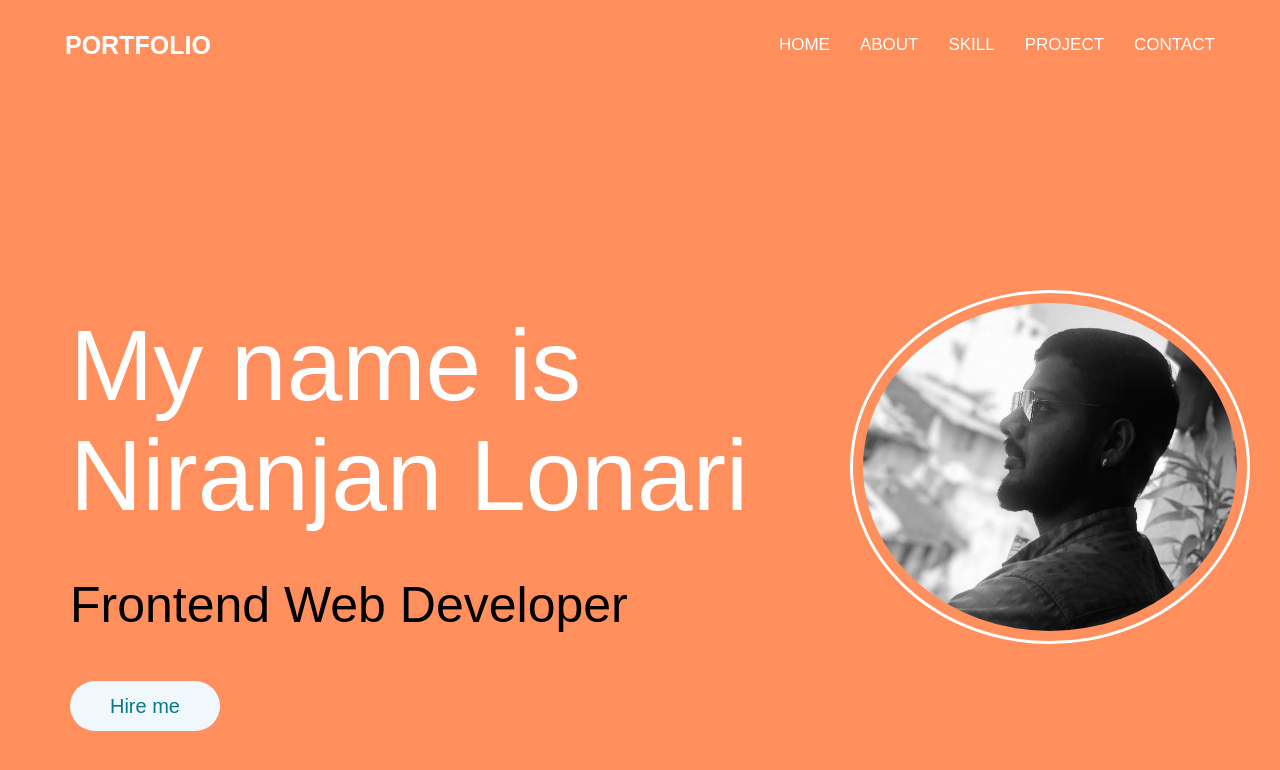
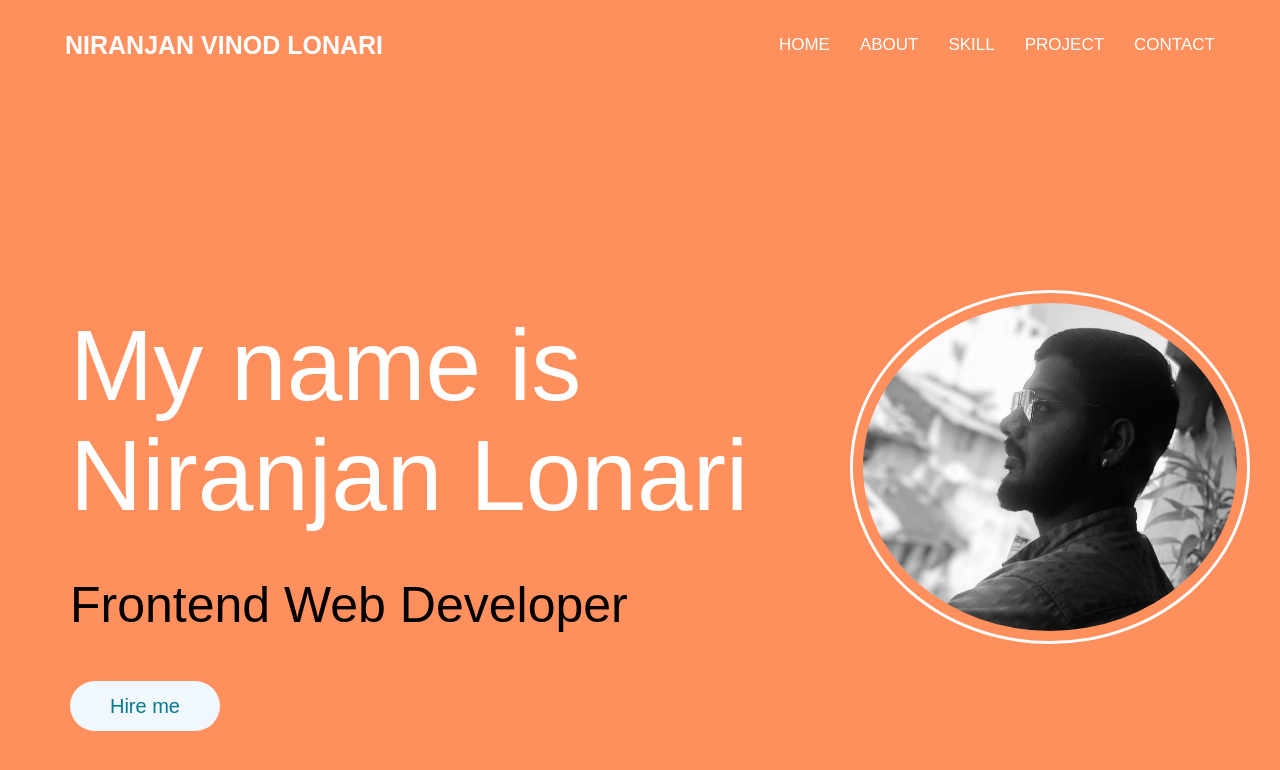
Before and after one commit to niranjanlonari1328/Niranjan-portfolio, a plain HTML site: page index.html in a window 1280 px wide. Drawn offline with nearby package versions, Linux system fonts and the light colour scheme.

Commit message:
final website

```diff
--- a/index.html
+++ b/index.html
@@ -32,7 +32,7 @@
                   <span class="icon-bar"></span>
                 </button>
 
-                <a href="#" class=" navbar-brand   logo">PORTFOLIO</a>
+                <a href="#" class=" navbar-brand   logo">NIRANJAN VINOD LONARI</a>
             </div>
 
             <div class="collapse navbar-collapse  my-lists" id="mynavbar">
```
